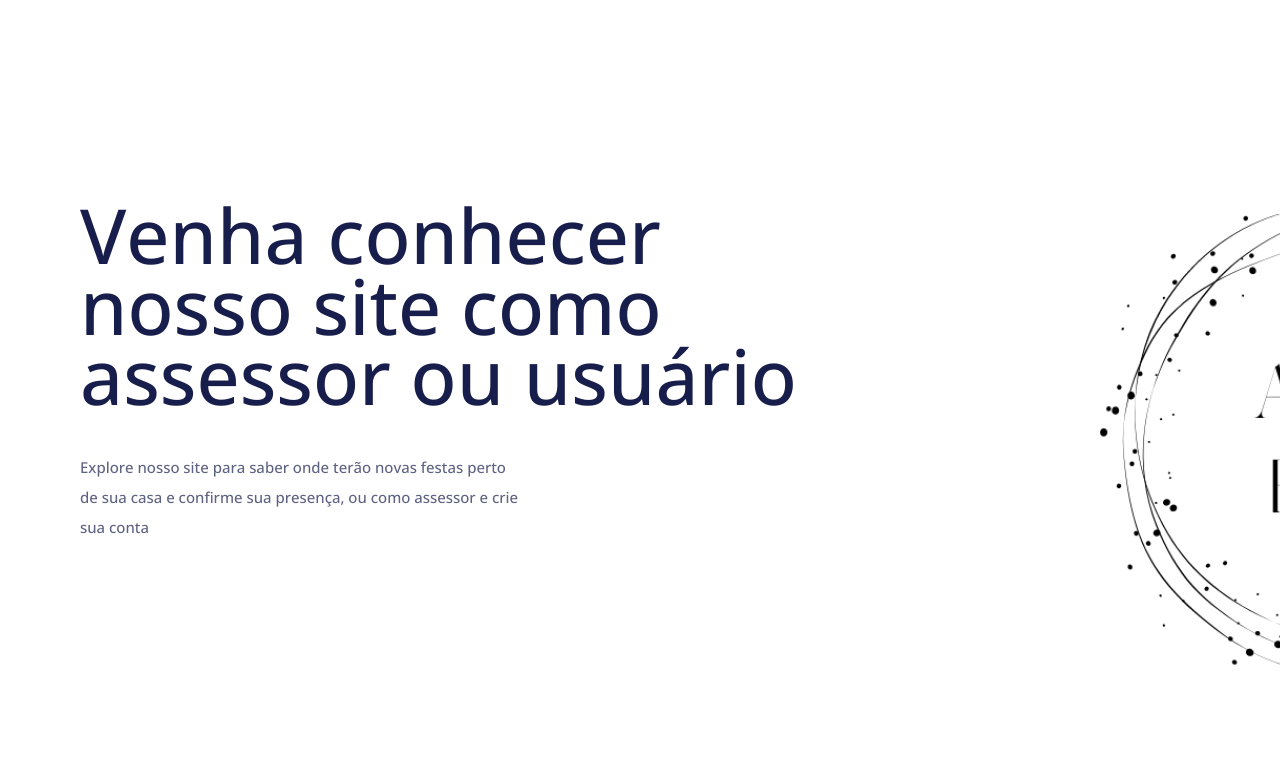
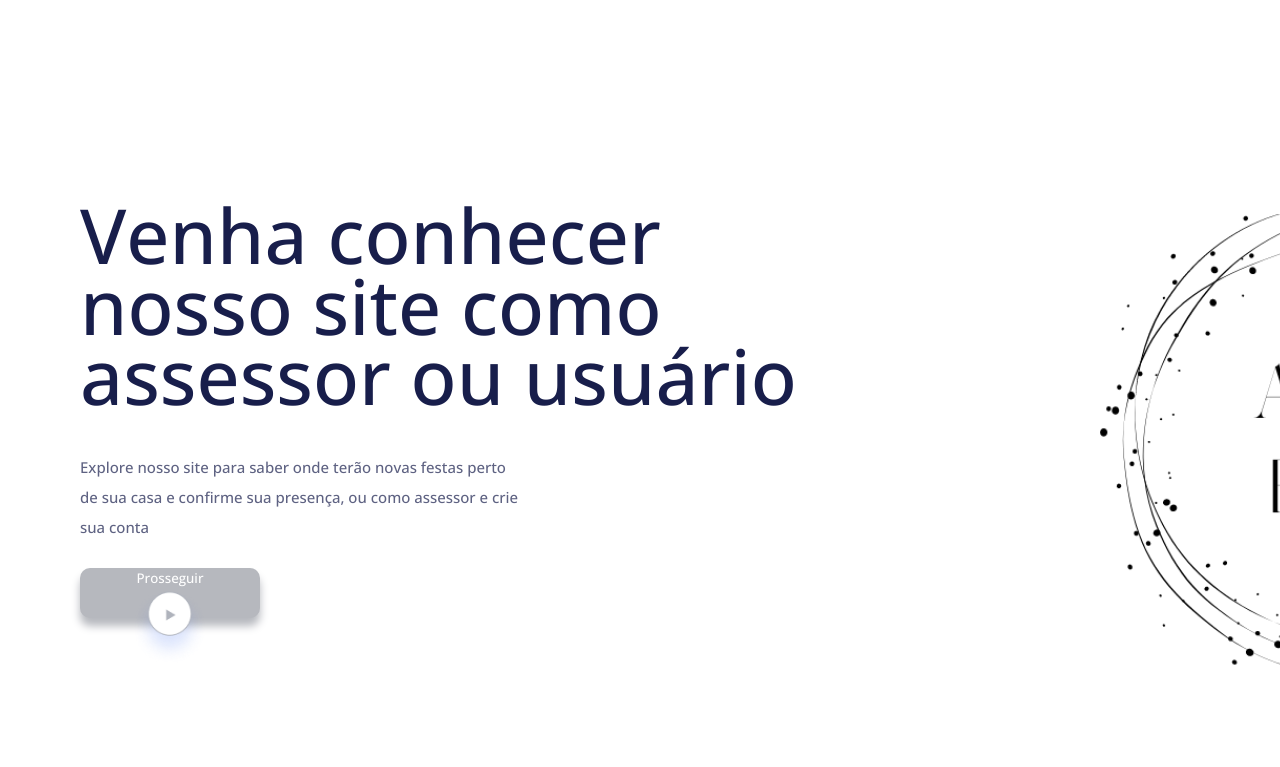
Before and after one commit to RafaelEtec/Adviser_Events, a Java web app: page / in a window 1280 px wide; the page is wider, and only the part inside the window is pictured. Shown: the top 767 px of that part. Run offline with Tomcat 11, a stand-in JSP engine, Linux system fonts and the light colour scheme.

Commit message:
added - btnProsseguir

```diff
--- a/Adviser_Events/src/main/webapp/css/index.css
+++ b/Adviser_Events/src/main/webapp/css/index.css
@@ -39,3 +39,29 @@
     width: 525px;
     height: 454px;
 }
+
+.btnProsseguir {
+    position: relative;
+    left: 80px;
+    top: -150px;
+    background-color: #B6B8BE;
+    border-radius: 10px;
+    border-style: none;
+    width: 180px;
+    height: 50px;
+    box-shadow: 0 8px 8px 0 #B6B8BE;
+}
+
+.playbtn {
+    width: 80px;
+    height: 80px;
+}
+
+.pProsseguir {
+    font-family: 'Open Sans', sans-serif;"Plus Jakarta Sans";
+    color: white;
+}
+
+a:link {
+    text-decoration: none;
+}
--- a/Adviser_Events/src/main/webapp/index.html
+++ b/Adviser_Events/src/main/webapp/index.html
@@ -17,6 +17,10 @@
             <div class="divLogo">
                 <img class="logo" src="imgs/logo.png" alt="Logo Adviser events">
             </div>
+            <button class="btnProsseguir">
+                <a href="#"><p class="pProsseguir">Prosseguir</p></a>
+                <img class="playBtn" src="imgs/playBtn.png">
+            </button>
         </header>
     </body>
 </html>
```
Also changed, not shown: Adviser_Events/src/main/webapp/prox.html (added, +10 -0 lines), Adviser_Events/src/main/webapp/imgs/playBtn.png (added), 3 other files.
